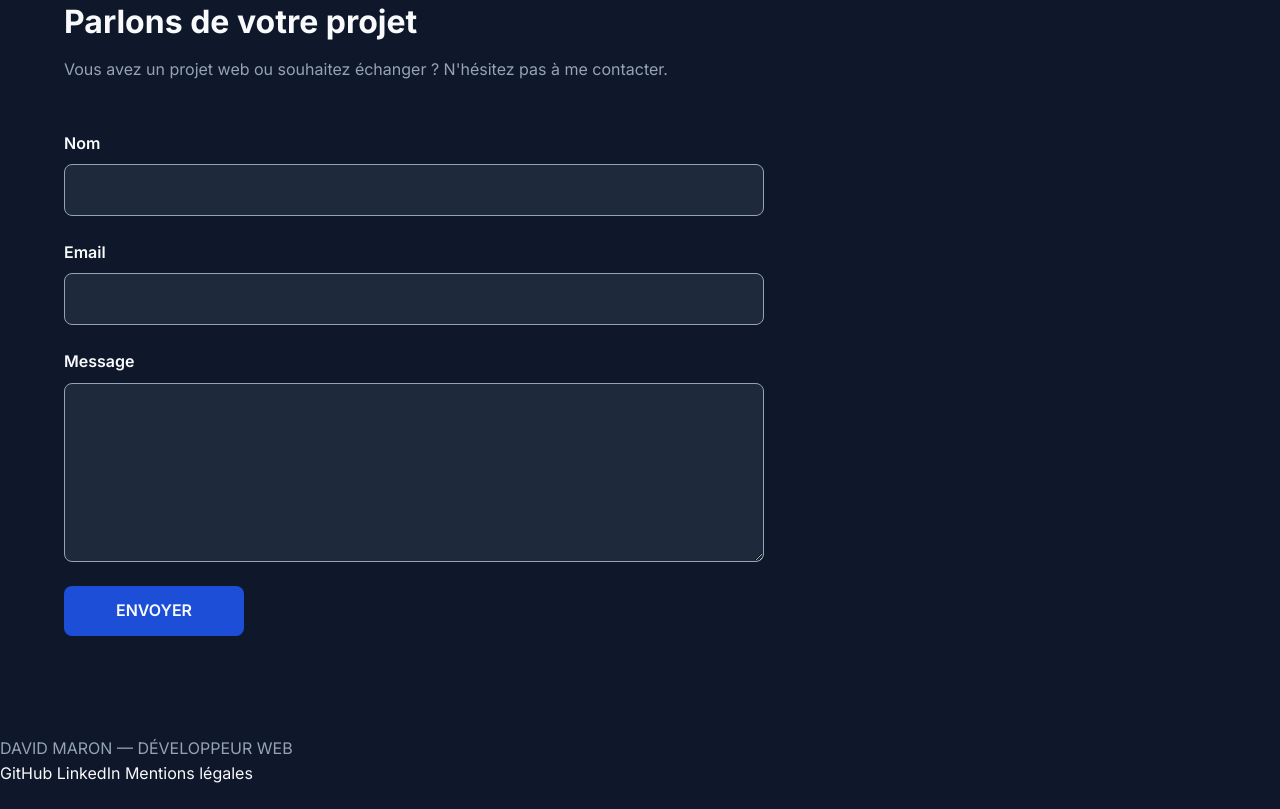
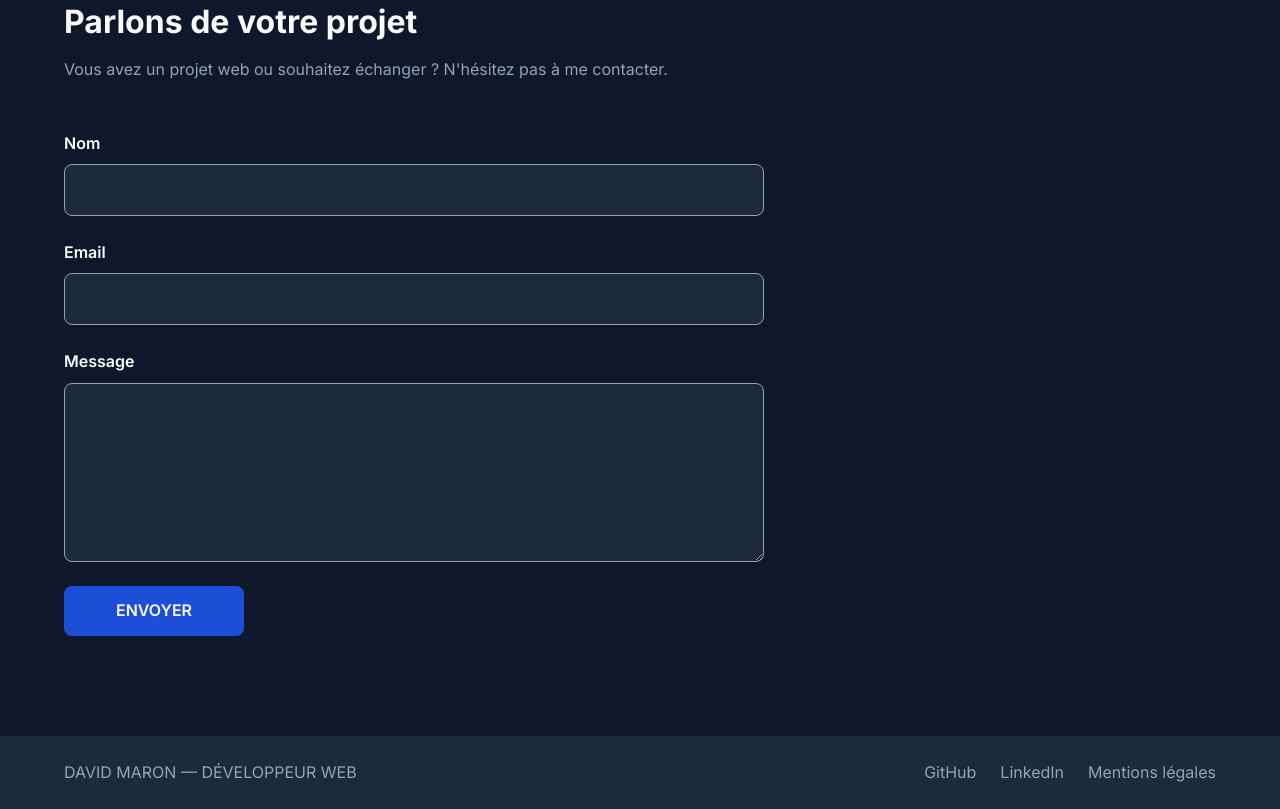
Before and after one commit to Dadou-Wicket/portfolio, a website: page index.html in a window 1280 px wide. Shown: the part 4093-4902 px from the top of the page. Before the commit the page ends 4880 px from the top, so only its background shows below. Drawn offline with Linux system fonts and the light colour scheme.

Commit message:
style: add footer

```diff
--- a/sass/style.scss
+++ b/sass/style.scss
@@ -415,3 +415,30 @@ p {
   cursor: pointer;
   align-self: flex-start;
 }
+
+.footer {
+  display: flex;
+  align-items: center;
+  justify-content: space-between;
+  gap: $spacing-md;
+  padding: $spacing-md 5%;
+  background-color: $surface;
+}
+
+.footer p {
+  margin: 0;
+}
+
+.footer__links {
+  display: flex;
+  gap: $spacing-md;
+}
+
+.footer__links a {
+  color: $text-secondary;
+}
+
+.footer__links a:hover,
+.footer__links a:focus-visible {
+  color: $text-primary;
+}
```
Also changed, not shown: css/style.css, 1 other file.
